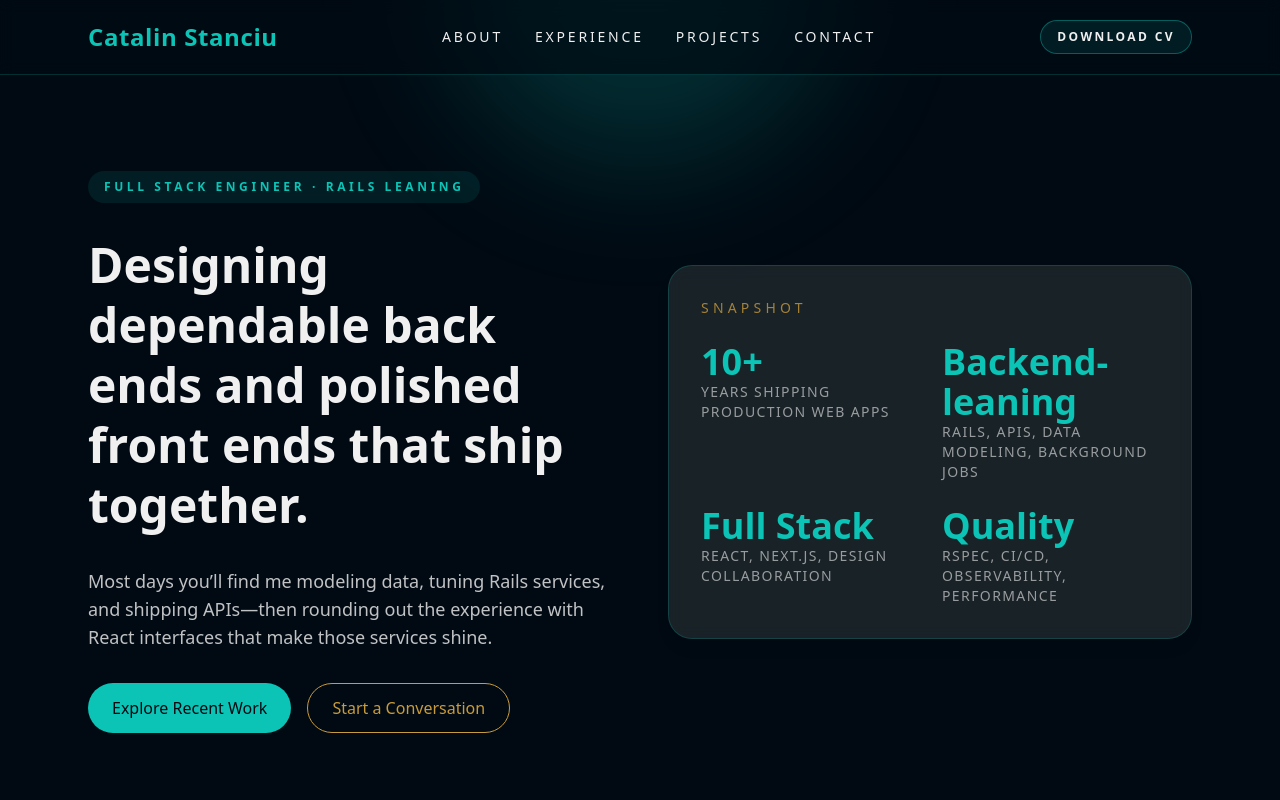
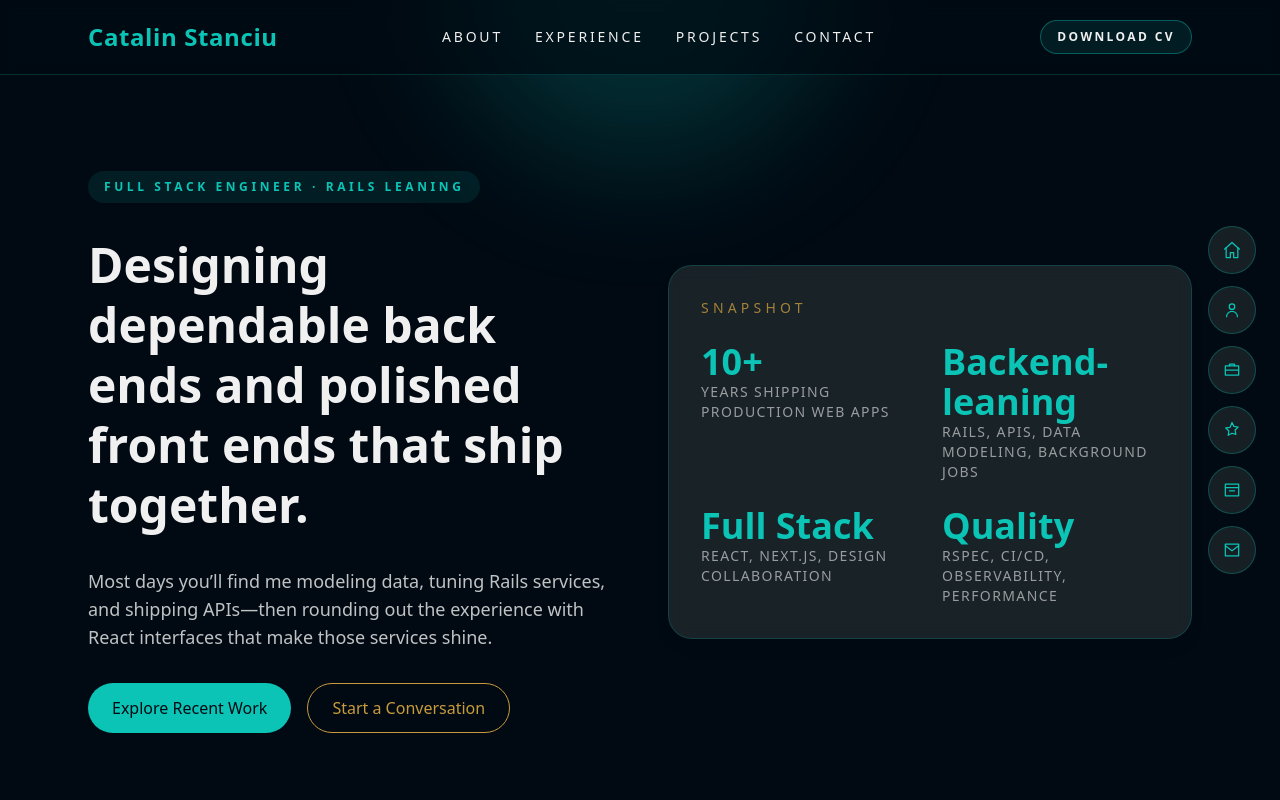
Before and after one commit to catalinstanciu92/portfolio, a React (Vite) app: page / in a window 1280 px wide. Shown: the top 800 px of the page. Built offline with nearby package versions, Linux system fonts and the light colour scheme.

Commit message:
feat: add experience section and navigation for improved user interface

```diff
--- a/src/App.tsx
+++ b/src/App.tsx
@@ -33,6 +33,18 @@ const experience = [
       "Implemented data visualizations backed by optimized ActiveRecord queries and caching.",
       "Introduced Rails Admin workflows that improved onboarding and content governance.",
       "Collaborated across design and product to craft accessible Rails-backed UI systems.",
+    ],
+  },
+  {
+    company: "Survey Platforms (YouGov & Ipsos)",
+    role: "Survey Engineering Lead",
+    period: "Oct 2014 – May 2018",
+    summary:
+      "Engineered research survey platforms for brands like YouGov and Ipsos, blending bespoke scripting with data quality automation across high-volume studies.",
+    highlights: [
+      "Scripted complex questionnaire logic in Python, JavaScript, and proprietary tooling within YouGov’s Gryphon platform.",
+      "Delivered multinational campaigns at Ipsos by extending SPSS Dimensions with custom HTML/CSS and VBA-driven reporting automations.",
+      "Mentored survey teams, streamlined delivery workflows, and introduced reusable templates that accelerated turnaround for new studies.",
     ],
   },
 ];
@@ -82,6 +94,160 @@ const skills = {
   ],
 };
 
+const sectionNav = [
+  {
+    id: "hero",
+    label: "Intro",
+    icon: (
+      <svg
+        className="h-5 w-5"
+        viewBox="0 0 24 24"
+        fill="none"
+        stroke="currentColor"
+        strokeWidth="1.5"
+      >
+        <path
+          d="M3 11L12 3l9 8"
+          strokeLinecap="round"
+          strokeLinejoin="round"
+        />
+        <path
+          d="M5 9v12h5v-6h4v6h5V9"
+          strokeLinecap="round"
+          strokeLinejoin="round"
+        />
+      </svg>
+    ),
+  },
+  {
+    id: "about",
+    label: "About",
+    icon: (
+      <svg
+        className="h-5 w-5"
+        viewBox="0 0 24 24"
+        fill="none"
+        stroke="currentColor"
+        strokeWidth="1.5"
+      >
+        <circle
+          cx="12"
+          cy="8"
+          r="3.25"
+          strokeLinecap="round"
+          strokeLinejoin="round"
+        />
+        <path
+          d="M5.5 20a6.5 6.5 0 0 1 13 0"
+          strokeLinecap="round"
+          strokeLinejoin="round"
+        />
+      </svg>
+    ),
+  },
+  {
+    id: "experience",
+    label: "Experience",
+    icon: (
+      <svg
+        className="h-5 w-5"
+        viewBox="0 0 24 24"
+        fill="none"
+        stroke="currentColor"
+        strokeWidth="1.5"
+      >
+        <path
+          d="M4 7h16v11H4z"
+          strokeLinecap="round"
+          strokeLinejoin="round"
+        />
+        <path
+          d="M9 7V5h6v2"
+          strokeLinecap="round"
+          strokeLinejoin="round"
+        />
+        <path
+          d="M4 12h16"
+          strokeLinecap="round"
+          strokeLinejoin="round"
+        />
+      </svg>
+    ),
+  },
+  {
+    id: "skills",
+    label: "Skills",
+    icon: (
+      <svg
+        className="h-5 w-5"
+        viewBox="0 0 24 24"
+        fill="none"
+        stroke="currentColor"
+        strokeWidth="1.5"
+      >
+        <path
+          d="M12 3l2.3 4.66 5.15.75-3.72 3.6.88 5.14L12 15.9l-4.61 2.42.88-5.14-3.72-3.6 5.15-.75z"
+          strokeLinecap="round"
+          strokeLinejoin="round"
+        />
+      </svg>
+    ),
+  },
+  {
+    id: "projects",
+    label: "Projects",
+    icon: (
+      <svg
+        className="h-5 w-5"
+        viewBox="0 0 24 24"
+        fill="none"
+        stroke="currentColor"
+        strokeWidth="1.5"
+      >
+        <path
+          d="M4 5h16v14H4z"
+          strokeLinecap="round"
+          strokeLinejoin="round"
+        />
+        <path
+          d="M4 9h16"
+          strokeLinecap="round"
+          strokeLinejoin="round"
+        />
+        <path
+          d="M9 13h6"
+          strokeLinecap="round"
+          strokeLinejoin="round"
+        />
+      </svg>
+    ),
+  },
+  {
+    id: "contact",
+    label: "Contact",
+    icon: (
+      <svg
+        className="h-5 w-5"
+        viewBox="0 0 24 24"
+        fill="none"
+        stroke="currentColor"
+        strokeWidth="1.5"
+      >
+        <path
+          d="M4 5h16v14H4z"
+          strokeLinecap="round"
+          strokeLinejoin="round"
+        />
+        <path
+          d="M4 7l8 6 8-6"
+          strokeLinecap="round"
+          strokeLinejoin="round"
+        />
+      </svg>
+    ),
+  },
+];
+
 function App() {
   return (
     <div className="min-h-screen bg-background text-text_headings">
@@ -128,6 +294,24 @@ function App() {
             </a>
           </div>
         </header>
+
+        <aside
+          className="fixed right-6 top-1/2 z-30 hidden -translate-y-1/2 flex-col gap-3 lg:flex"
+          aria-label="Section navigation"
+        >
+          {sectionNav.map((section) => (
+            <a
+              key={section.id}
+              href={`#${section.id}`}
+              className="group relative flex h-12 w-12 items-center justify-center rounded-full border border-primary_accent/30 bg-panels_cards/70 text-primary_accent transition hover:border-primary_accent/70 hover:bg-primary_accent/10 focus:outline-none focus-visible:ring-2 focus-visible:ring-primary_accent/70"
+            >
+              {section.icon}
+              <span className="pointer-events-none absolute right-full mr-3 rounded-full bg-panels_cards/90 px-3 py-1 text-xs uppercase tracking-[0.2em] text-text_headings opacity-0 transition group-hover:opacity-100 group-focus-visible:opacity-100">
+                {section.label}
+              </span>
+            </a>
+          ))}
+        </aside>
 
         <main className="relative z-10">
           <section
```
